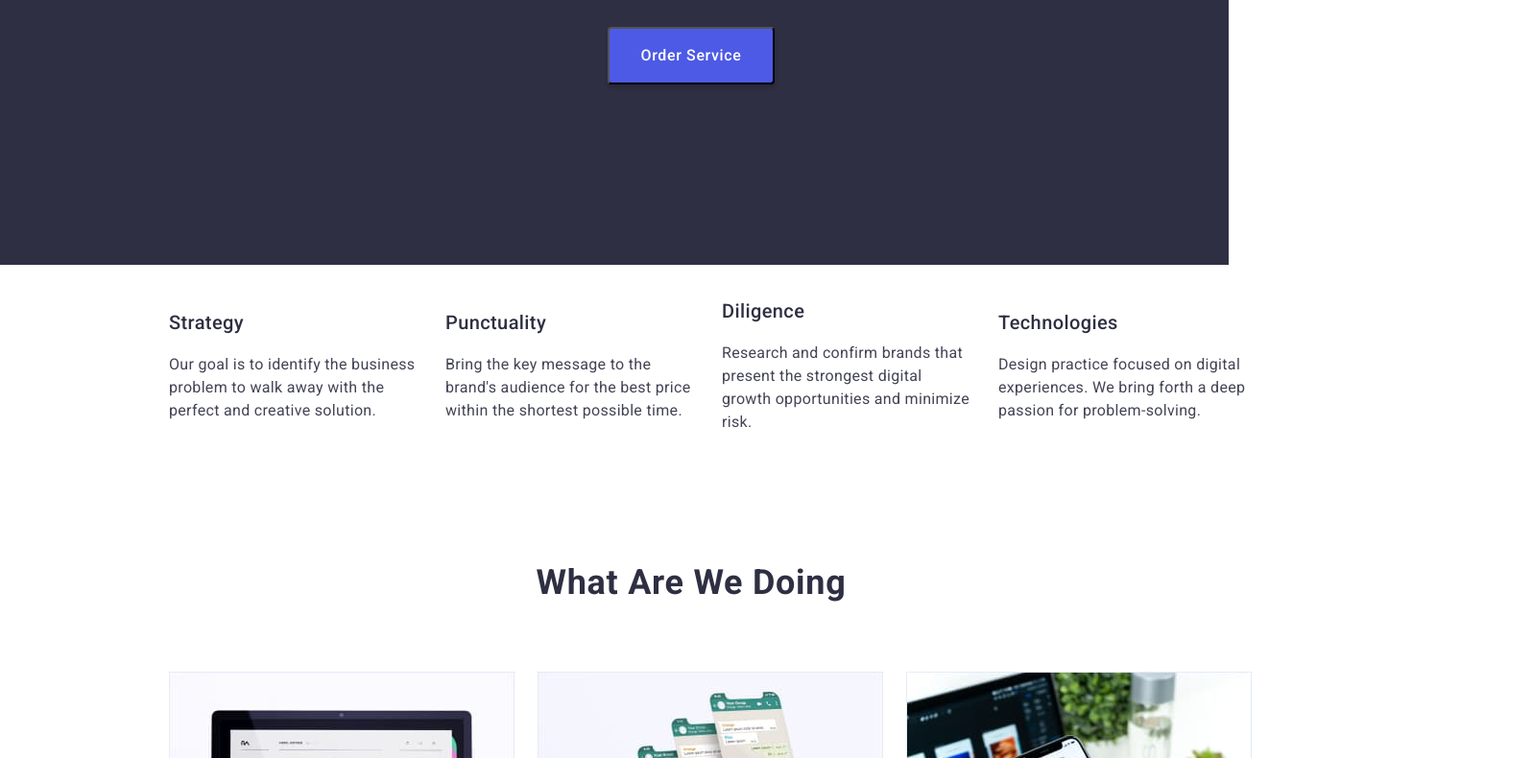
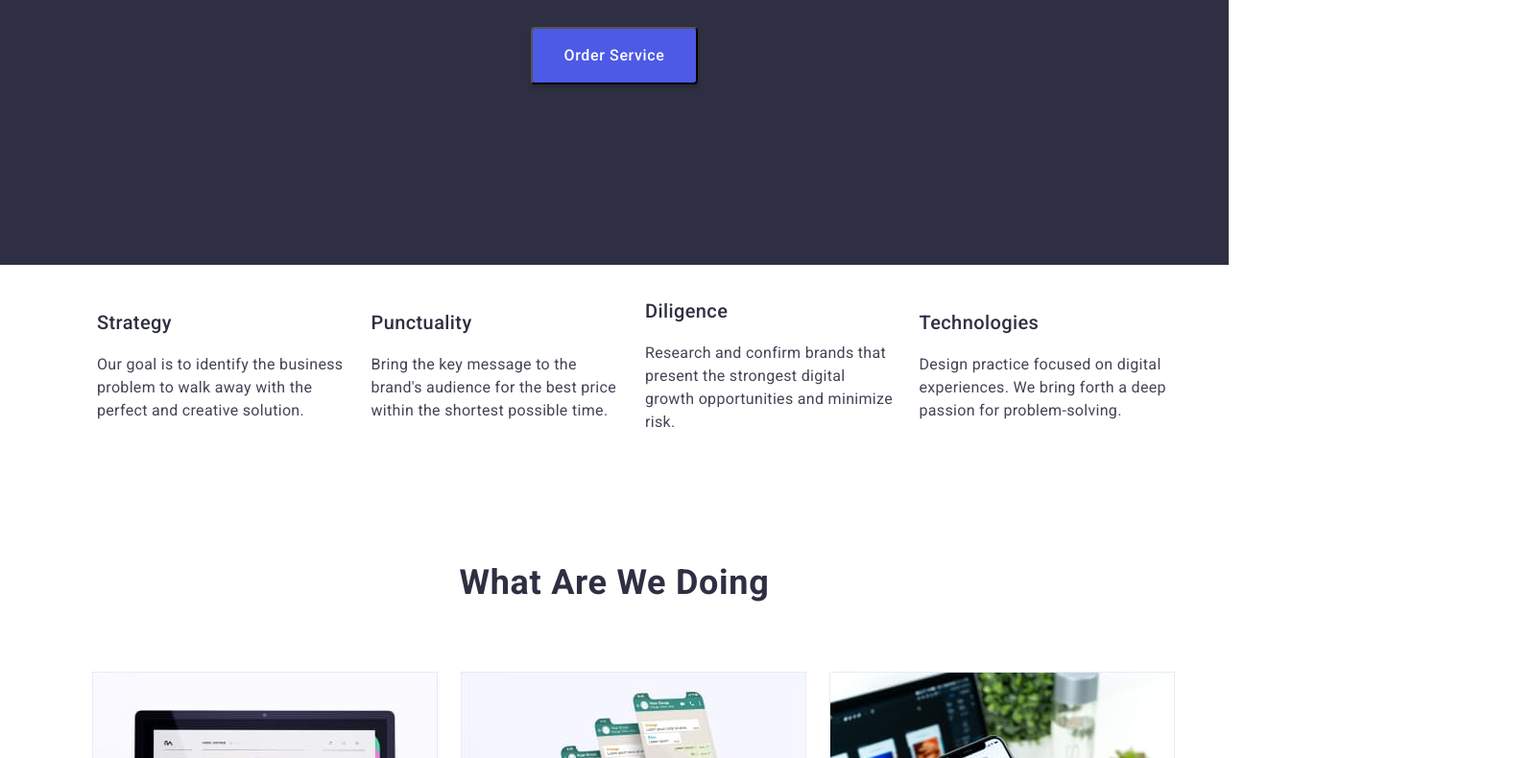
Before and after one commit to rysz99/goit-markup-hw-03, a plain HTML site: page index.html in a window 1280 px wide. Shown: the part 474-1264 px from the top of the page at 96% size, 1596 px wide, since content can reach past the window. Drawn offline with nearby package versions, Linux system fonts and the light colour scheme.

Commit message:
First attempt part 2
Correct width of div container class.

```diff
--- a/css/styles.css
+++ b/css/styles.css
@@ -19,7 +19,7 @@ body
 
 .container
 {
-    width: 1440px;
+    width: 1158px;
     margin-left: auto;
     margin-right: auto;
 }
```
